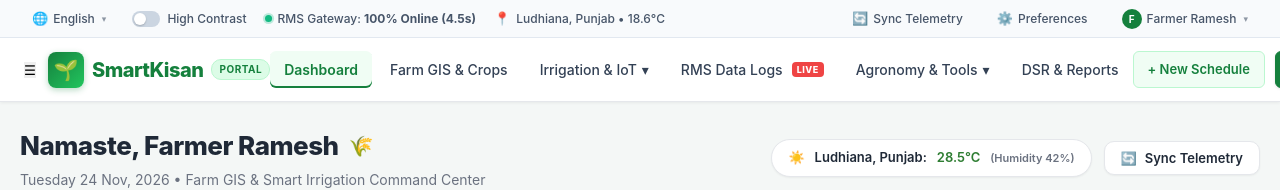
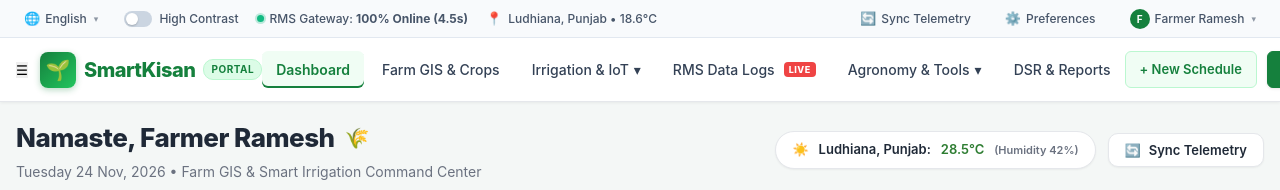
Before and after one commit to karishb/Smart-Kissan-Web, a website: page index.html in a window 1280 px wide. Shown: the top 190 px of the page. Drawn offline with nearby package versions, Linux system fonts and the light colour scheme; no server answers.

Commit message:
fix(layout): remove side gutters and expand container to 100% full-width

```diff
--- a/css/style.css
+++ b/css/style.css
@@ -123,9 +123,9 @@ body.dark-theme .header-utility-bar {
   align-items: center;
   justify-content: space-between;
   width: 100%;
-  max-width: 1440px;
-  margin: 0 auto;
-  padding: 0 24px;
+  max-width: 100%;
+  margin: 0;
+  padding: 0 16px;
 }
 
 .utility-left,
@@ -391,9 +391,9 @@ body.dark-theme .header-main-nav {
   align-items: center;
   justify-content: space-between;
   width: 100%;
-  max-width: 1440px;
-  margin: 0 auto;
-  padding: 0 24px;
+  max-width: 100%;
+  margin: 0;
+  padding: 0 16px;
 }
 
 .nav-brand-wrap {
@@ -778,9 +778,9 @@ body.dark-theme .unit-card-title {
 #app {
   flex: 1;
   width: 100%;
-  max-width: 1360px;
-  margin: 0 auto;
-  padding: 24px 20px 48px;
+  max-width: 100%;
+  margin: 0;
+  padding: 16px 16px 40px;
 }
 
 #app.app-full-width,
```
